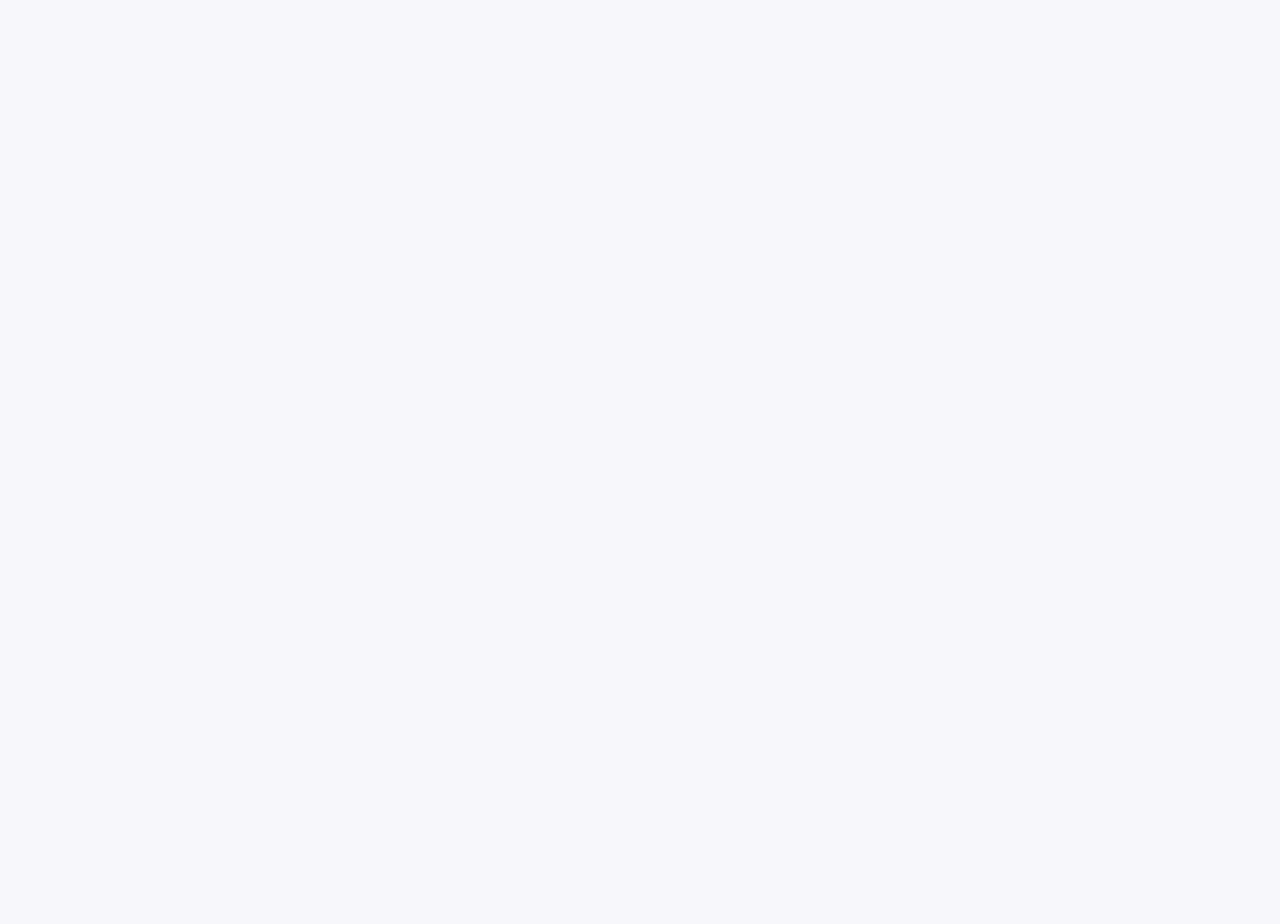
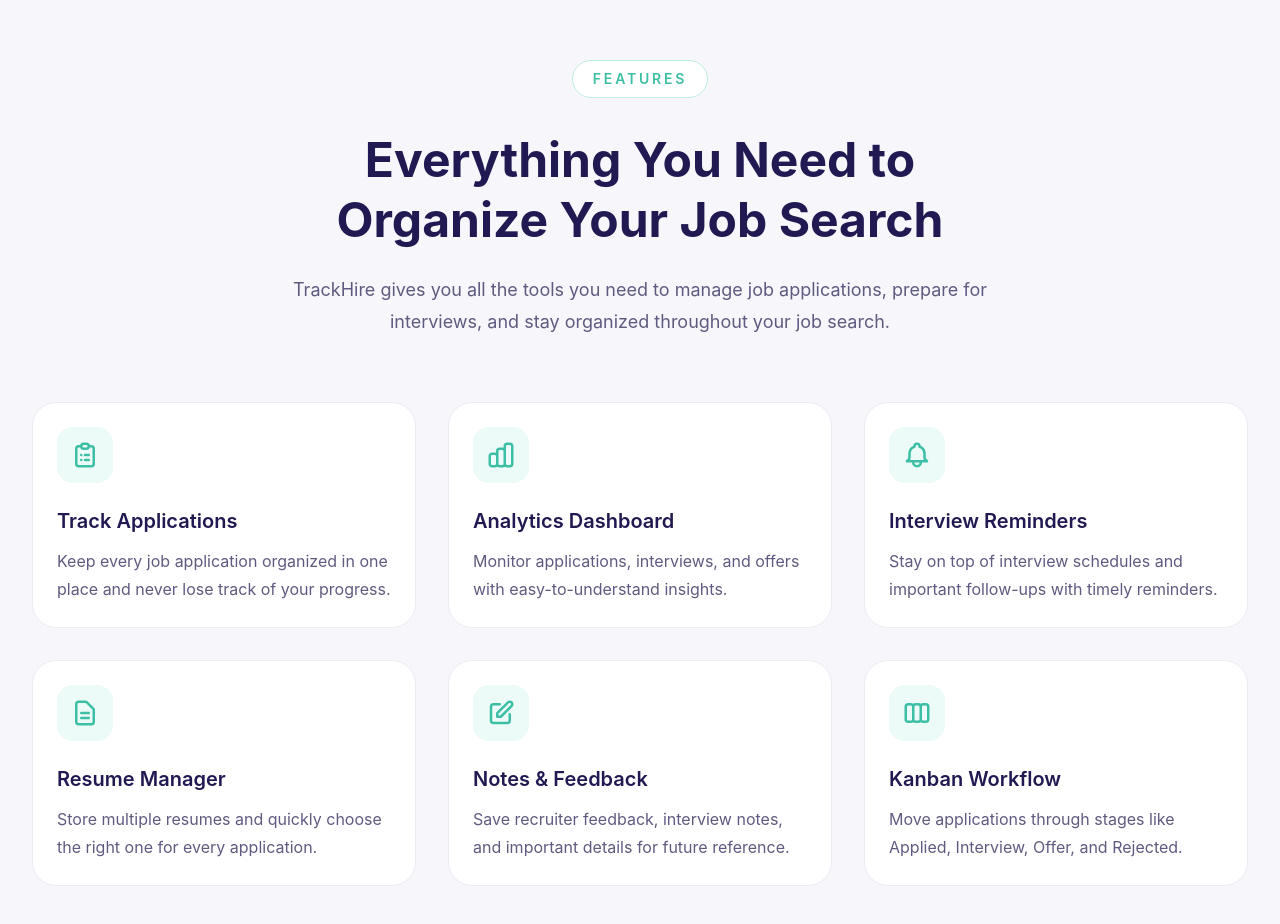
Before and after one commit to MohdNaqeem/TrackHire, a React (Vite) app: page / in a window 1280 px wide. Shown: the part 820-1744 px from the top of the page. Before the commit the page ends 800 px from the top, so only its background shows below. Built offline with nearby package versions, Linux system fonts and the light colour scheme.

Commit message:
build feature section

```diff
--- /dev/null
+++ b/src/components/home/FeaturesSection/FeatureCard.jsx
@@ -0,0 +1,22 @@
+function FeatureCard({ icon: Icon, title, description }) {
+  return (
+    <div className="group rounded-3xl border border-[#E8EDF3] bg-white p-6 transition-all duration-300 hover:-translate-y-2 hover:shadow-xl">
+      {/* Icon */}
+      <div className="mb-6 flex h-14 w-14 items-center justify-center rounded-2xl bg-[#ECFBF8] text-[#3CBFA4] transition-colors duration-300 group-hover:bg-[#3CBFA4] group-hover:text-white">
+        <Icon className="text-3xl" />
+      </div>
+
+      {/* Title */}
+      <h3 className="mb-3 text-xl font-semibold text-[#211A52]">
+        {title}
+      </h3>
+
+      {/* Description */}
+      <p className="leading-7 text-[#5F5B80]">
+        {description}
+      </p>
+    </div>
+  );
+}
+
+export default FeatureCard;
--- /dev/null
+++ b/src/components/home/FeaturesSection/FeaturesSection.jsx
@@ -0,0 +1,41 @@
+import FeatureCard from "./FeatureCard";
+import features from "./featuresData";
+
+function FeaturesSection() {
+  return (
+    <section className="bg-[#F7F7FB] py-20">
+      <div className="mx-auto max-w-7xl px-6 lg:px-8">
+        {/* Section Heading */}
+        <div className="mx-auto max-w-3xl text-center">
+          <span className="inline-flex items-center rounded-full border border-[#BDEEE4] bg-white px-5 py-2 text-sm font-semibold uppercase tracking-[0.2em] text-[#3CBFA4]">
+            Features
+          </span>
+
+          <h2 className="mt-8 text-4xl font-bold leading-tight text-[#211A52] md:text-5xl">
+            Everything You Need to Organize Your Job Search
+          </h2>
+
+          <p className="mt-6 text-lg leading-8 text-[#5F5B80]">
+            TrackHire gives you all the tools you need to manage job
+            applications, prepare for interviews, and stay organized throughout
+            your job search.
+          </p>
+        </div>
+
+        {/* Features Grid */}
+        <div className="mt-16 grid gap-8 sm:grid-cols-2 lg:grid-cols-3">
+          {features.map((feature) => (
+            <FeatureCard
+              key={feature.id}
+              icon={feature.icon}
+              title={feature.title}
+              description={feature.description}
+            />
+          ))}
+        </div>
+      </div>
+    </section>
+  );
+}
+
+export default FeaturesSection;
--- /dev/null
+++ b/src/components/home/FeaturesSection/featuresData.js
@@ -0,0 +1,55 @@
+import {
+  HiOutlineClipboardList,
+  HiOutlineChartBar,
+  HiOutlineBell,
+  HiOutlineDocumentText,
+  HiOutlinePencilAlt,
+  HiOutlineViewBoards,
+} from "react-icons/hi";
+
+const features = [
+  {
+    id: 1,
+    icon: HiOutlineClipboardList,
+    title: "Track Applications",
+    description:
+      "Keep every job application organized in one place and never lose track of your progress.",
+  },
+  {
+    id: 2,
+    icon: HiOutlineChartBar,
+    title: "Analytics Dashboard",
+    description:
+      "Monitor applications, interviews, and offers with easy-to-understand insights.",
+  },
+  {
+    id: 3,
+    icon: HiOutlineBell,
+    title: "Interview Reminders",
+    description:
+      "Stay on top of interview schedules and important follow-ups with timely reminders.",
+  },
+  {
+    id: 4,
+    icon: HiOutlineDocumentText,
+    title: "Resume Manager",
+    description:
+      "Store multiple resumes and quickly choose the right one for every application.",
+  },
+  {
+    id: 5,
+    icon: HiOutlinePencilAlt,
+    title: "Notes & Feedback",
+    description:
+      "Save recruiter feedback, interview notes, and important details for future reference.",
+  },
+  {
+    id: 6,
+    icon: HiOutlineViewBoards,
+    title: "Kanban Workflow",
+    description:
+      "Move applications through stages like Applied, Interview, Offer, and Rejected.",
+  },
+];
+
+export default features;
--- a/src/docs/02-knowledge-check.md
+++ b/src/docs/02-knowledge-check.md
@@ -284,3 +284,15 @@
 Each job carries its own badge styling, making the UI data-driven. The component reads those values and applies the correct Tailwind classes, so adding new statuses requires only updating the data rather than changing the JSX.
 
 ------------------------------------------------------------------------------------------------------------------------
+
+## Feature 5 : Features Card
+
+### Question 1
+
+**Why did you create three separate files instead of writing everything in one file?**
+
+### Answer
+
+I followed the Single Responsibility Principle. featuresData.js stores only the data, FeatureCard.jsx is a reusable component responsible for rendering a single feature card, and FeaturesSection.jsx is responsible for laying out the section and mapping the data to components. This separation makes the code easier to maintain, reuse, and scale. If I need to add a new feature later, I only update the data file without changing the UI logic or layout.
+
+---
--- a/src/pages/Home/Home.jsx
+++ b/src/pages/Home/Home.jsx
@@ -1,7 +1,13 @@
 import Hero from "../../components/home/Hero/Hero";
+import FeaturesSection from "../../components/home/FeaturesSection/FeaturesSection";
 
 function Home() {
-  return <Hero />;
+  return (
+    <>
+  <Hero />
+  <FeaturesSection />
+</>
+  )
 }
 
 export default Home;
```
